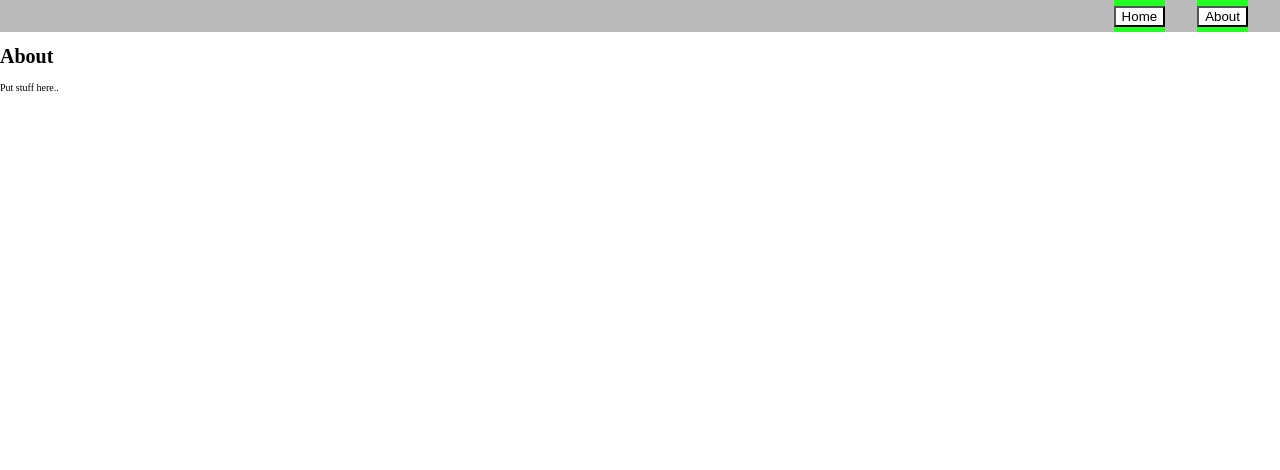
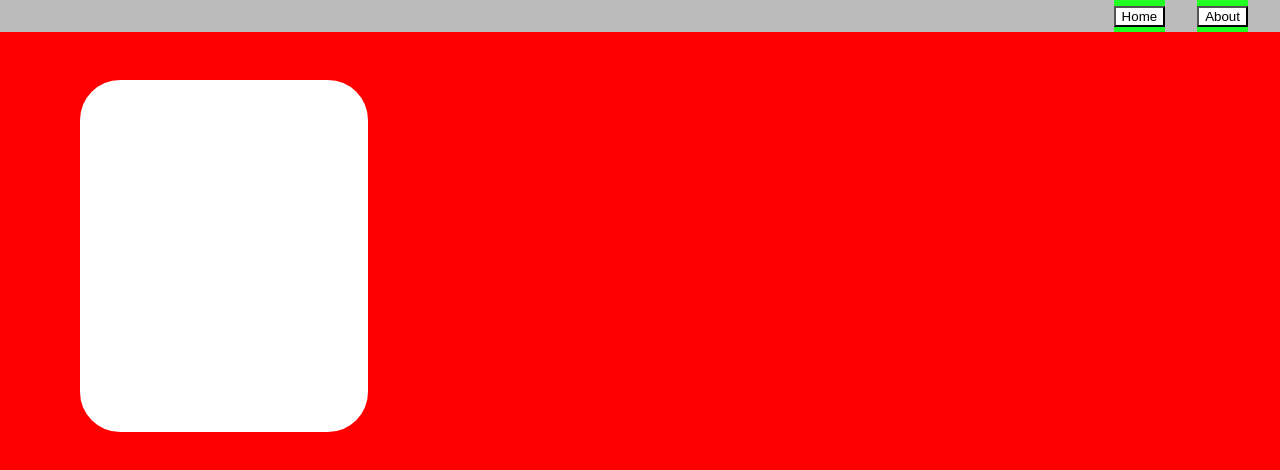
Before and after one commit to ShaneECDavis/NextJS, a Next.js app: page /about in a window 1280 px wide. Shown: the top 470 px of the page. Built offline with nearby package versions, Linux system fonts and the light colour scheme.

Commit message:
about me page begins

```diff
--- /dev/null
+++ b/components/about/AboutMain.js
@@ -0,0 +1,29 @@
+import react from 'react';
+import styled from 'styled-components';
+
+
+const AboutMe = () =>  (
+  <Section>
+    <Photo />
+
+  </Section>
+)
+
+export default AboutMe
+
+
+const Section = styled.div`
+    height: 70rem;
+    width: 100%;
+    background-color: red;
+    display: flex;
+`
+
+const Photo = styled.div`
+    height: 22rem;
+    width: 18rem;
+    border-radius: 40px;
+    background-color: white;
+    margin-top: 3rem;
+    margin-left: 5rem;
+`
--- a/components/index.js
+++ b/components/index.js
@@ -1,5 +1,8 @@
-export {default as Navbar} from './Navbar'
-export {default as Jumbotron} from './Jumbotron'
-export {default as ServicesSection} from './ServicesSection'
-export {default as ContactSection} from './ContactSection'
-export {default as Footer}  from './Footer'
+export {default as Navbar} from './home/Navbar'
+export {default as Jumbotron} from './home/Jumbotron'
+export {default as ServicesSection} from './home/ServicesSection'
+export {default as ContactSection} from './home/ContactSection'
+export {default as Footer}  from './home/Footer'
+
+
+export {default as AboutMe} from './about/AboutMain'
--- a/pages/_document.js
+++ b/pages/_document.js
@@ -22,23 +22,23 @@ export default class MyDocument extends Document {
 
   render() {
     return (
-      <Html>
+      <html>
         <Head>
           <title>My page</title>
           {/* Step 5: Output the styles in the head  */}
           {this.props.styleTags}
         </Head>
-        <body>
+        <Body>
           <Main />
           <NextScript />
-        </body>
-      </Html>
+        </Body>
+      </html>
     );
   }
 }
 
 
-const Html = styled.body`
+const Body = styled.body`
   margin: 0;
   padding: 0;
   font-size: 62.5%;
--- a/pages/about.js
+++ b/pages/about.js
@@ -1,10 +1,9 @@
-import Navbar from '../components/Navbar'
+import {Navbar, AboutMe} from '../components/';
 
 const About = () => (
   <div>
    <Navbar />
-    <h1>About</h1>
-    <p>Put stuff here..</p>
+    <AboutMe />
   </div>
 )
 
```
Also changed, not shown: components/home/ContactSection.js (renamed from components/ContactSection.js), components/home/Footer.js (renamed from components/Footer.js), components/home/Jumbotron.js (renamed from components/Jumbotron.js), components/home/Navbar.js (renamed from components/Navbar.js), components/home/ServicesSection.js (renamed from components/ServicesSection.js).
